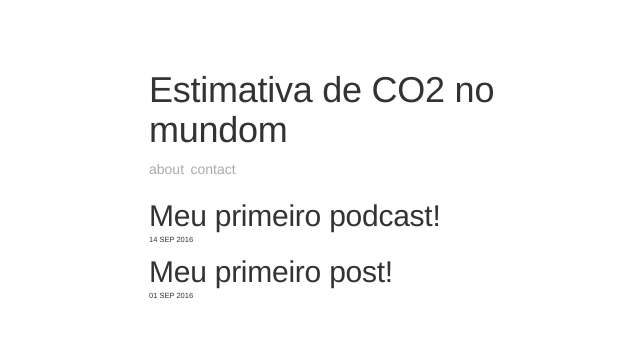
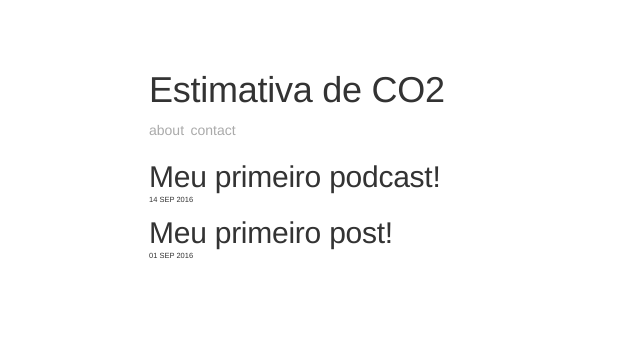
Before and after one commit to estimativa/estimativa, a Jekyll site: the page built from index.html, in a window 1280 px wide. Shown: the top 337 px of the page, without its empty margins (316-956 px from the left). Built offline with Jekyll 4.4.1, drawn with Linux system fonts in a browser that asks for light colours.

Commit message:
Update _config.yml

```diff
--- a/_config.yml
+++ b/_config.yml
@@ -6,8 +6,9 @@
 # 'jekyll serve'. If you change this file, please restart the server process.
 
 # Site settings
-title: Estimativa de CO2 no mundom
+title: Estimativa de CO2
 email: leandroresendemundim@gmail.com
+description: "Trabalho final do Reinaldo."
 baseurl: ""
 url: "http://leandromundim.com.br"
 github_username:  drmundim
```
